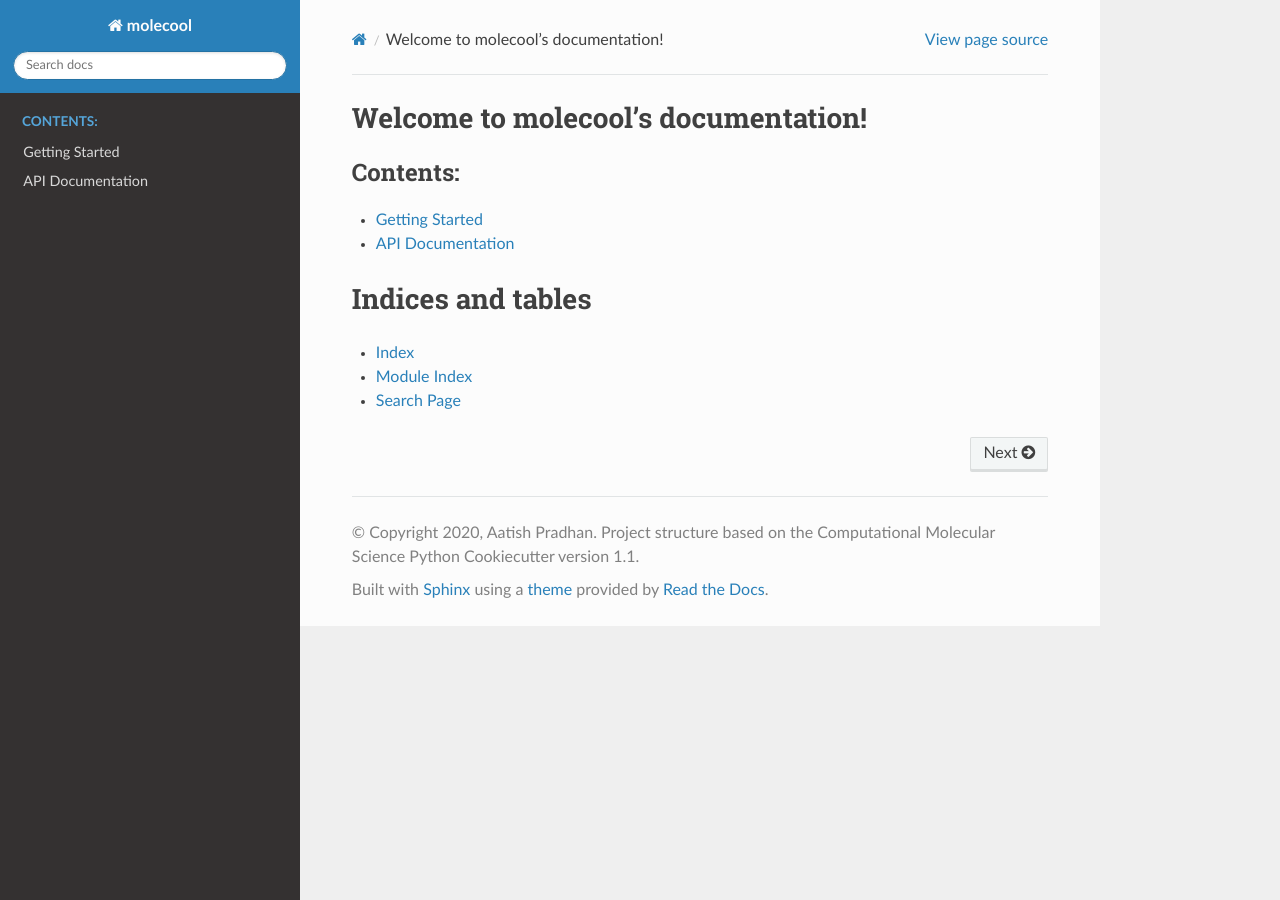
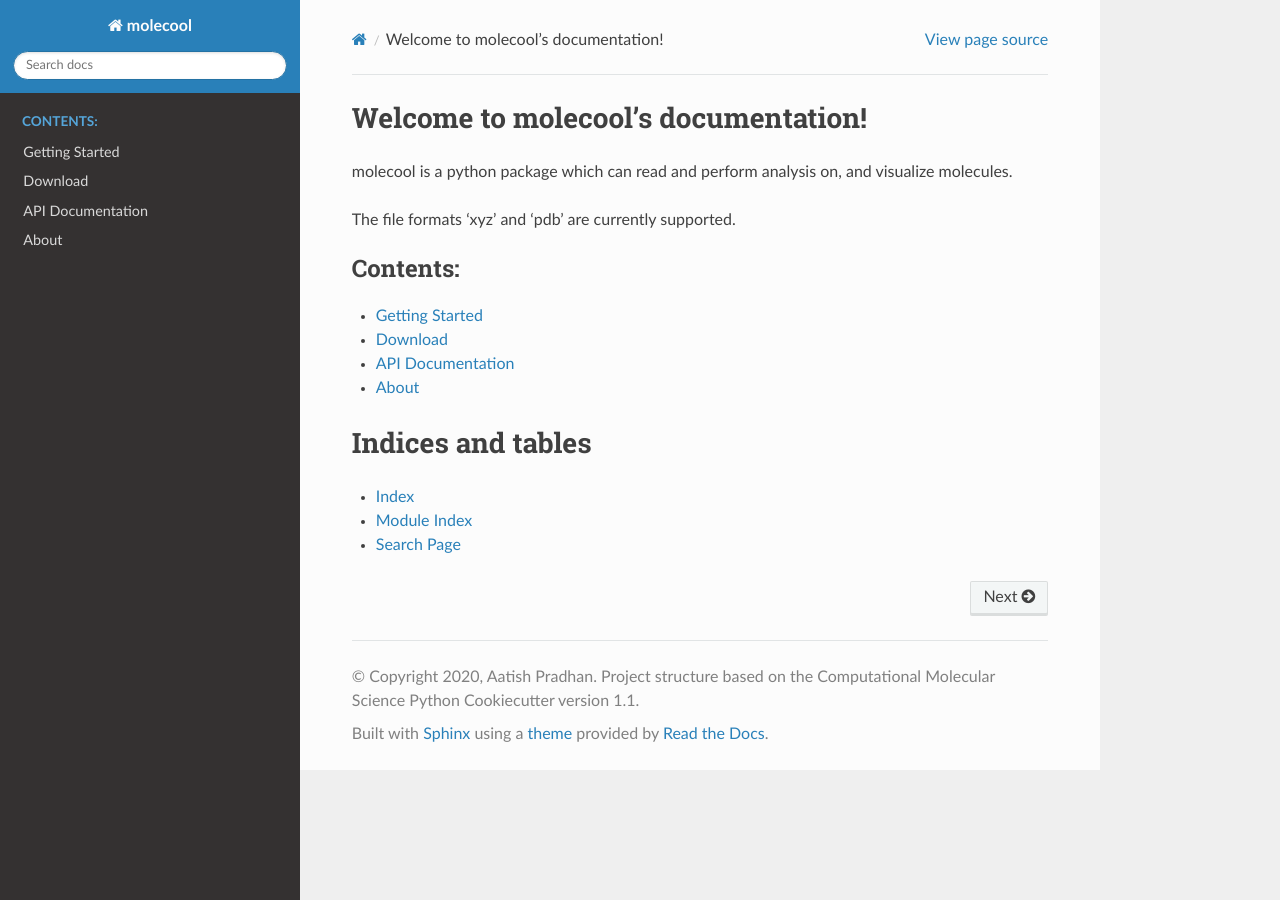
Before and after one commit to aatishpr/molecool, a Sphinx documentation site: the page built from docs/index.rst, in a window 1280 px wide. Built offline with Sphinx 7.4.7 and the Read the Docs theme 2.0.0, drawn with Linux system fonts in a browser that asks for light colours; the version number could not be read and is left out.

Commit message:
HTML pages created using sphinx.

```diff
--- /dev/null
+++ b/docs/about.rst
@@ -0,0 +1,4 @@
+About
+=========================================================
+
+This project has been developed during the MolSSI 2020 workshop at buffalo by Aatish Pradhan
--- /dev/null
+++ b/docs/autosummary/molecool.canvas.rst
@@ -0,0 +1,6 @@
+molecool.canvas
+===============
+
+.. currentmodule:: molecool
+
+.. autofunction:: canvas
--- a/docs/getting_started.rst
+++ b/docs/getting_started.rst
@@ -2,3 +2,6 @@
 ===============
 
 This page details how to get started with molecool.
+
+Download
+===============
--- a/docs/index.rst
+++ b/docs/index.rst
@@ -5,13 +5,17 @@
 
 Welcome to molecool's documentation!
 =========================================================
+molecool is a python package which can read and perform analysis on, and visualize molecules.
+
+The file formats 'xyz' and 'pdb' are currently supported.
 
 .. toctree::
-   :maxdepth: 2
+   :maxdepth: 3
    :caption: Contents:
 
    getting_started
    api
+   about
 
 
 
```
